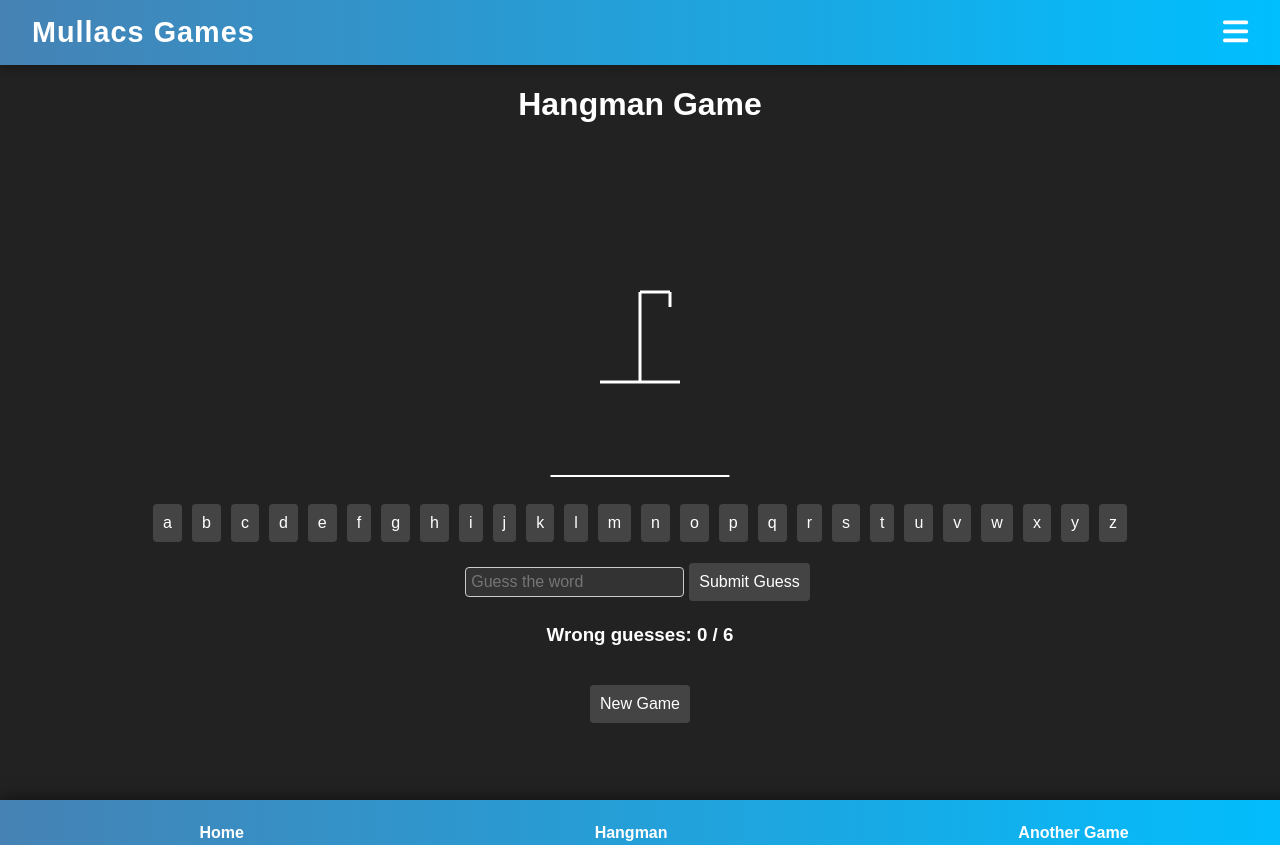
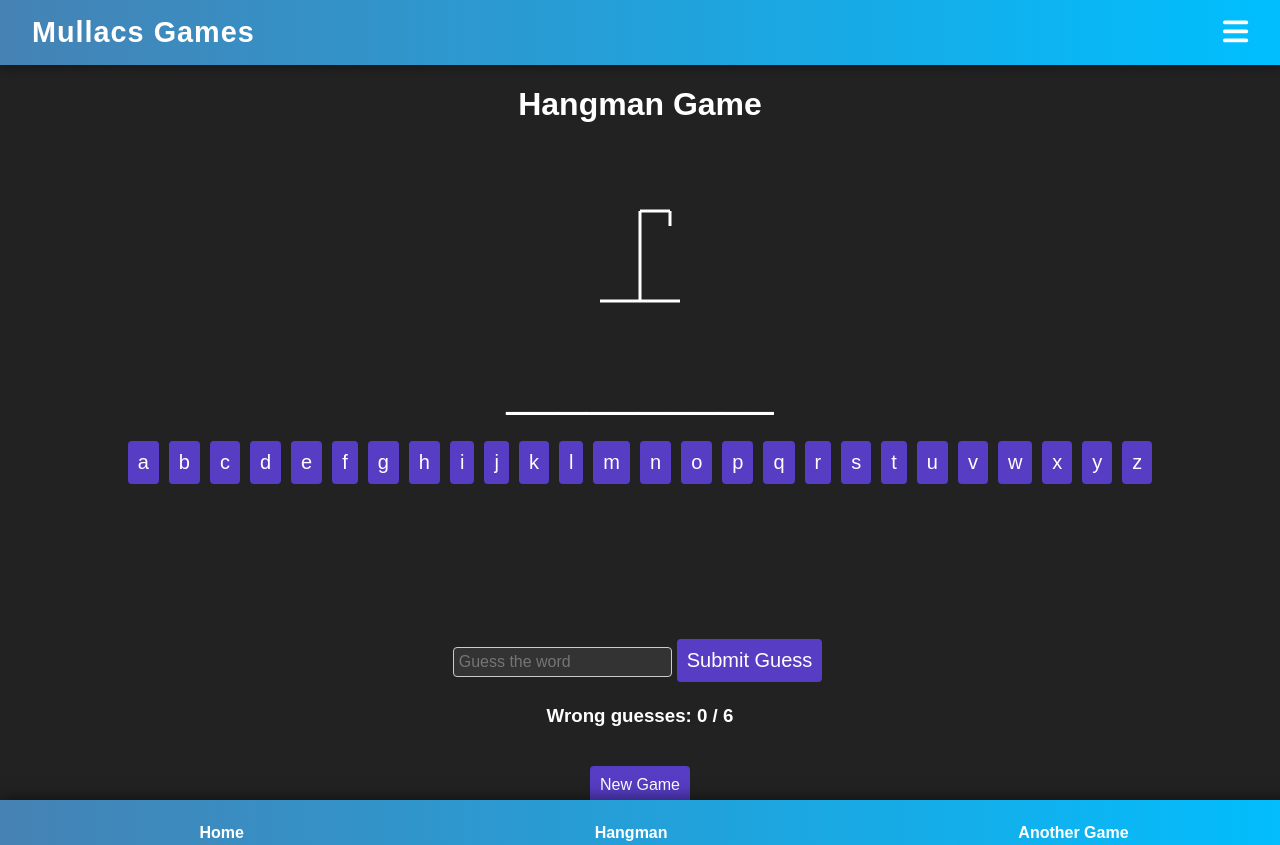
Before and after one commit to MCCLXVI/Mullacs-games, a React (Create React App) app: page /hangman in a window 1280 px wide. Built offline with nearby package versions, Linux system fonts and the light colour scheme.

Commit message:
Update App.css

```diff
--- a/src/App.css
+++ b/src/App.css
@@ -17,7 +17,7 @@
 }
 
 .word {
-  font-size: 2rem;
+  font-size: 3rem;
   margin: 20px 0;
 }
 
@@ -30,24 +30,29 @@
 button {
   margin: 5px;
   padding: 10px;
-  font-size: 16px;
+  font-size: 20px;
   cursor: pointer;
-  background-color: #444;
+  background-color: #563dc4;
   color: white;
   border: none;
   border-radius: 4px;
+  transition: background-color 0.2s ease;
 }
 
 button:hover {
-  background-color: #555;
+  background-color: #665c7c;
 }
 
 input {
   margin-top: 20px;
-  padding: 5px;
-  font-size: 16px;
+  padding: 15px;
+  font-size: 18px;
   border: 1px solid #ccc;
   border-radius: 4px;
   background-color: #333;
   color: white;
 }
+
+button[type="submit"] {
+  margin-top: 150px;
+}
```
